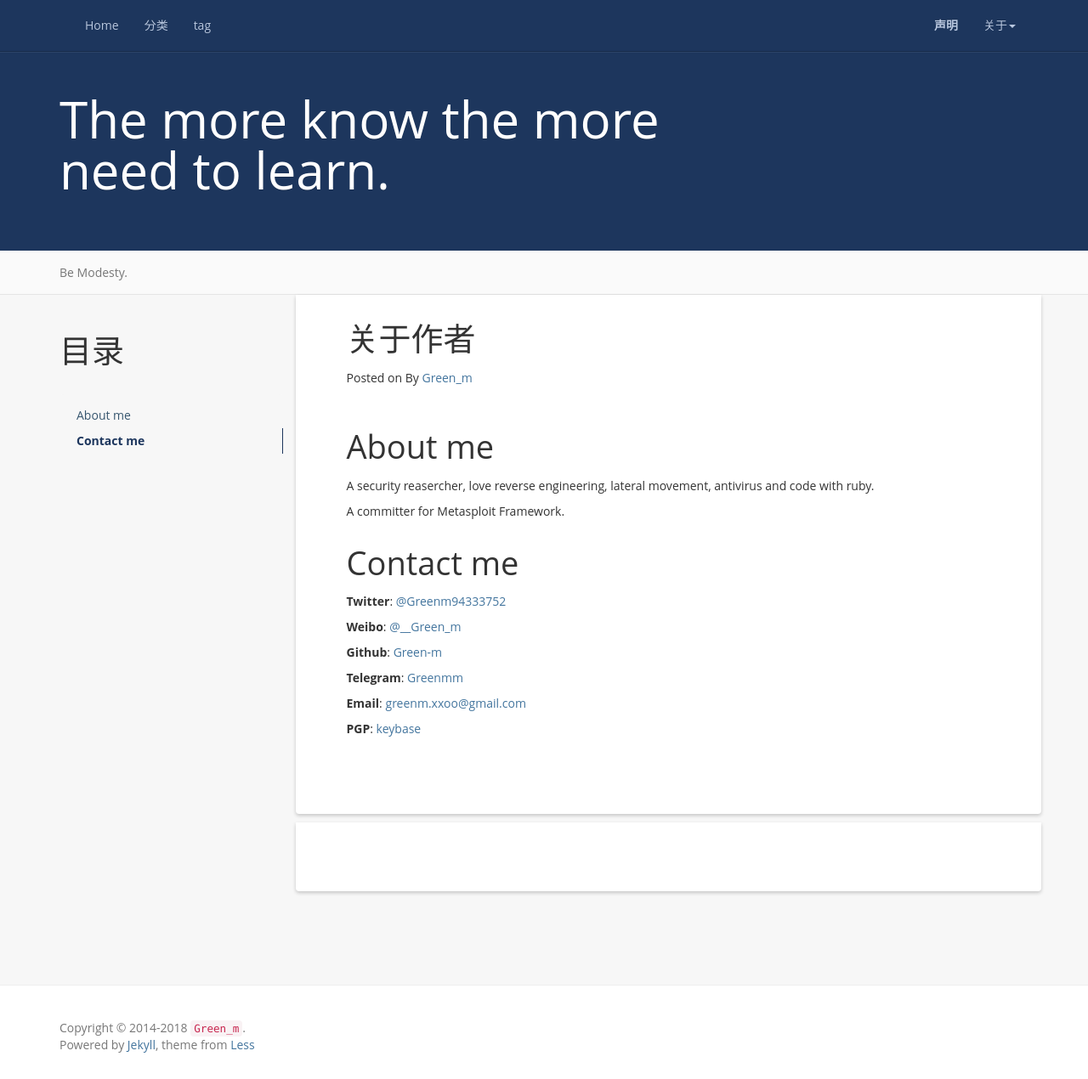
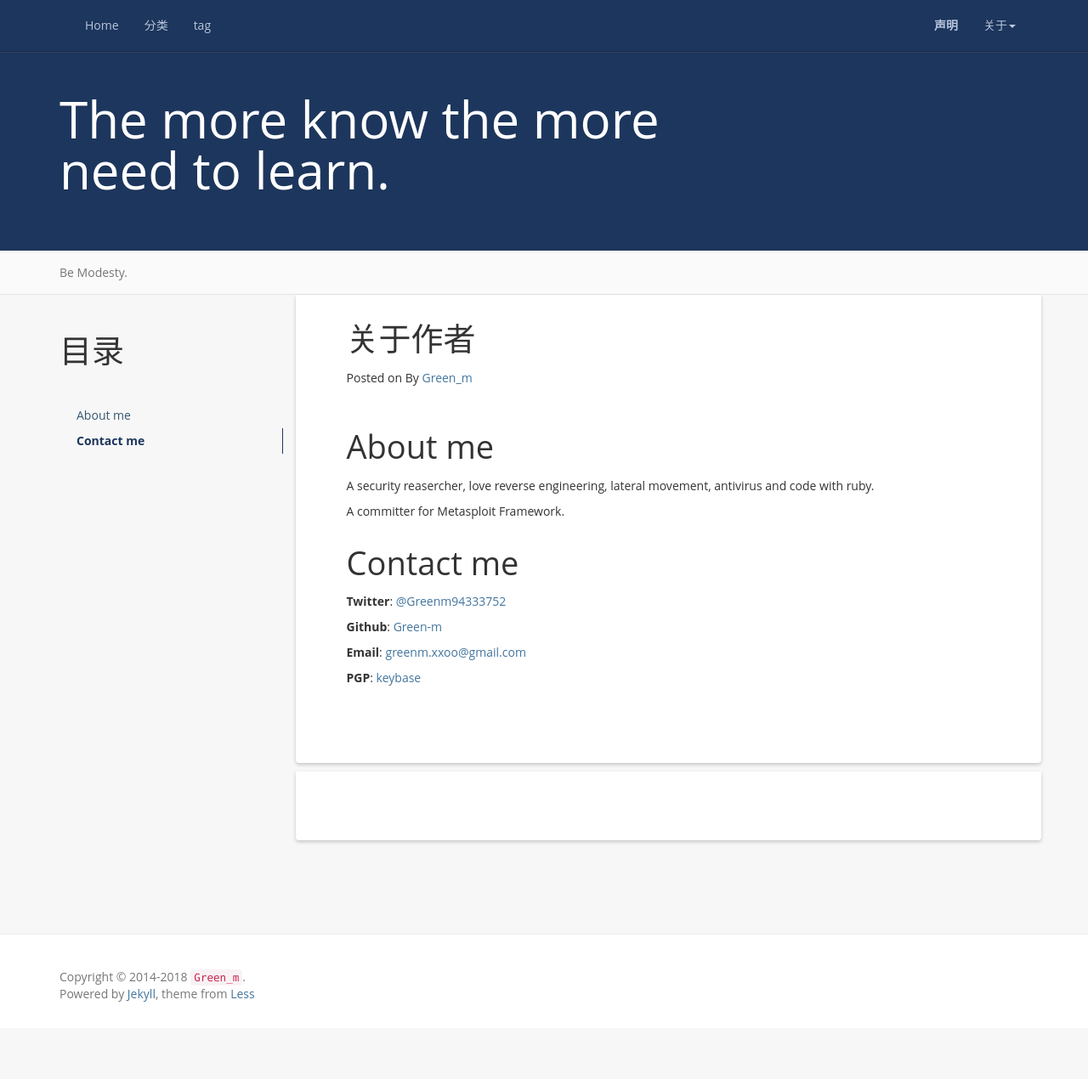
Before and after one commit to Green-m/Green-m.github.io, a Jekyll site: the page built from aboutme.md, in a window 1280 px wide and 1270 px high. Shown: the whole window at 85% size. Built offline with Jekyll 4.4.1, drawn with Linux system fonts in a browser that asks for light colours; comment, search, counter and statistics services are not loaded.

Commit message:
Update aboutme.md

```diff
--- a/aboutme.md
+++ b/aboutme.md
@@ -20,11 +20,7 @@ Contact me
 
 **Twitter**:    [@Greenm94333752](https://twitter.com/Greenm94333752)
 
-**Weibo**:      [@__Green_m](https://www.weibo.com/u/2585957090)
-
 **Github**:     [Green-m](https://github.com/Green-m)
-
-**Telegram**:   [Greenmm](http://t.me/Greenmm)
 
 **Email**:      [greenm.xxoo@gmail.com](mailto:greenm.xxoo@gmail.com)
 
```
